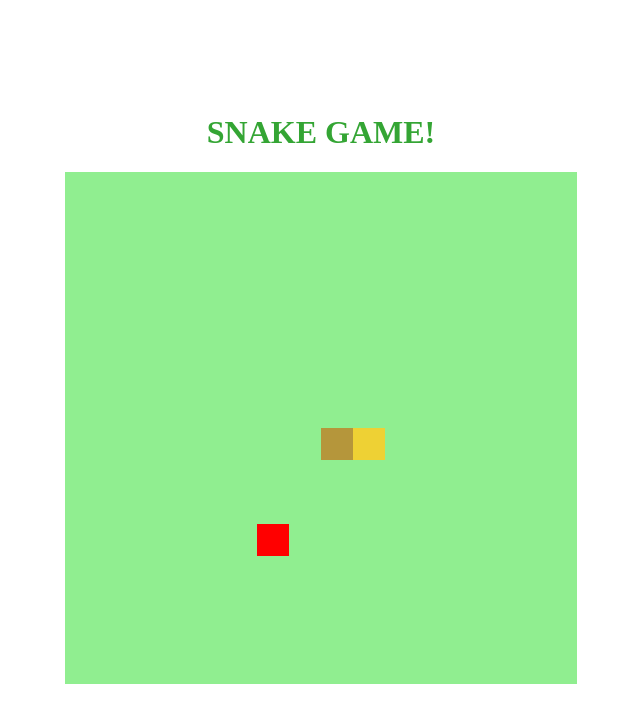
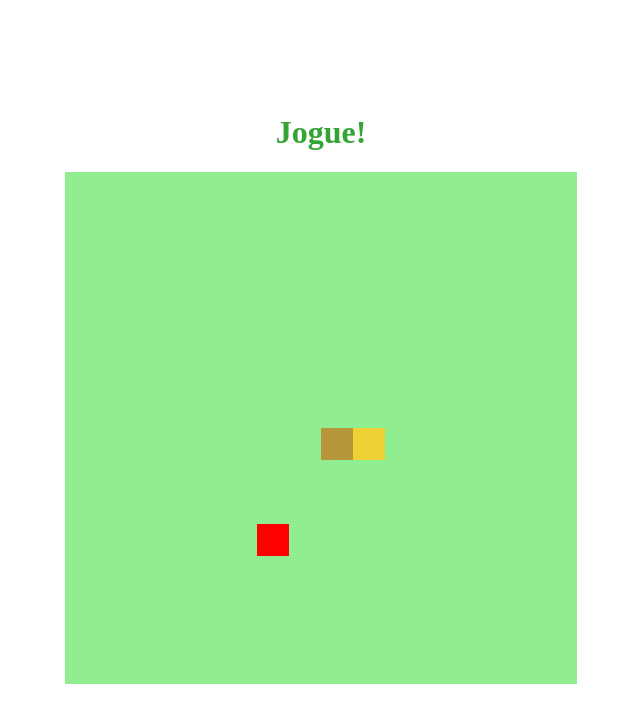
Before and after one commit to gclobato/Snake_Game, a plain HTML site: page index.html in a window 1280 px wide. Shown: the whole page, without its empty margins (295-935 px from the left). Drawn offline with Linux system fonts and the light colour scheme.

Commit message:
Update index.html

```diff
--- a/index.html
+++ b/index.html
@@ -9,7 +9,7 @@
     <script defer src="script.js"></script>
 </head>
 <body>
-    <h1>SNAKE GAME!</h1>
+    <h1>Jogue!</h1>
     <canvas id="snake" width="512" height="512"></canvas>
 </body>
 </html>
```
